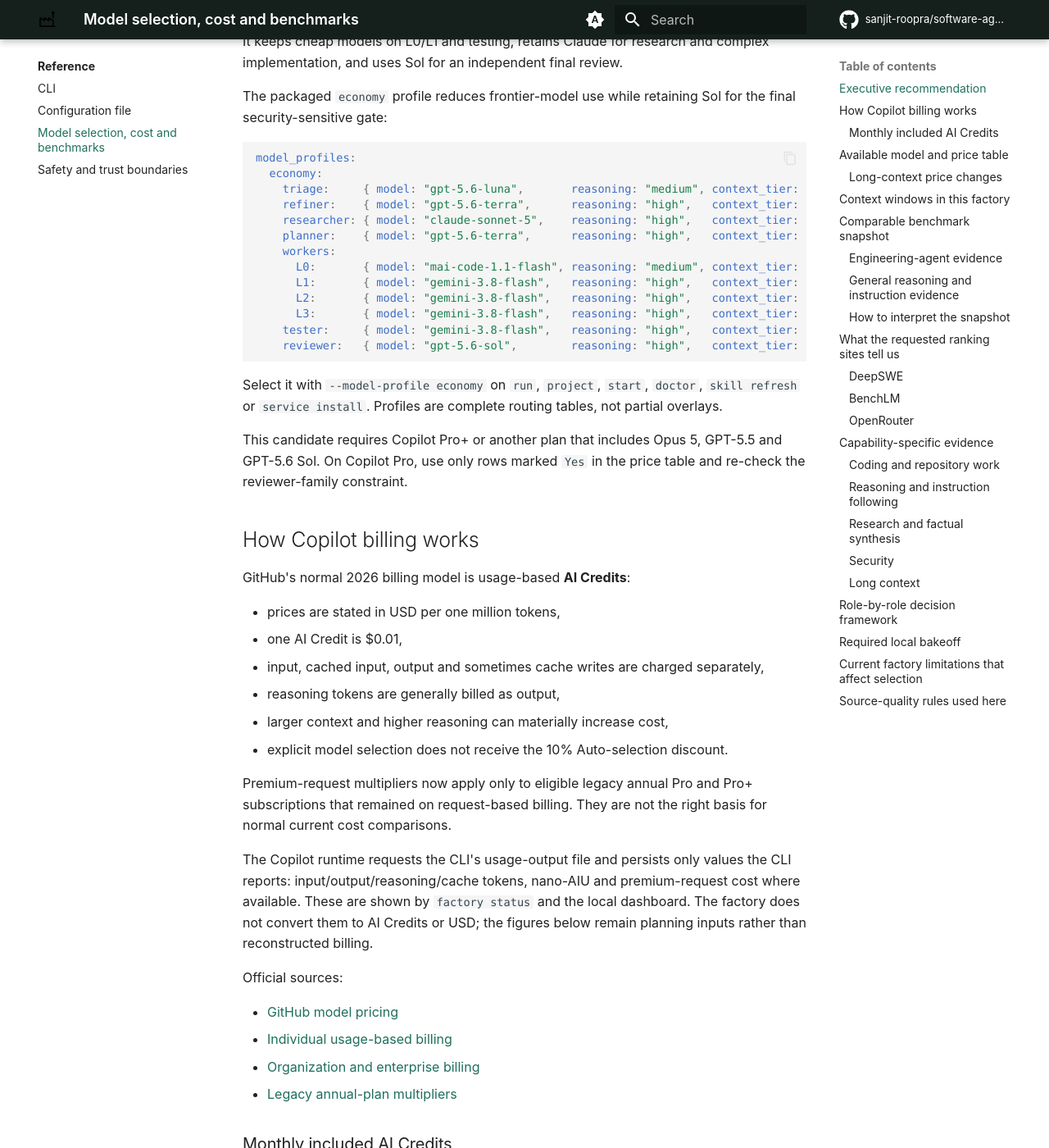
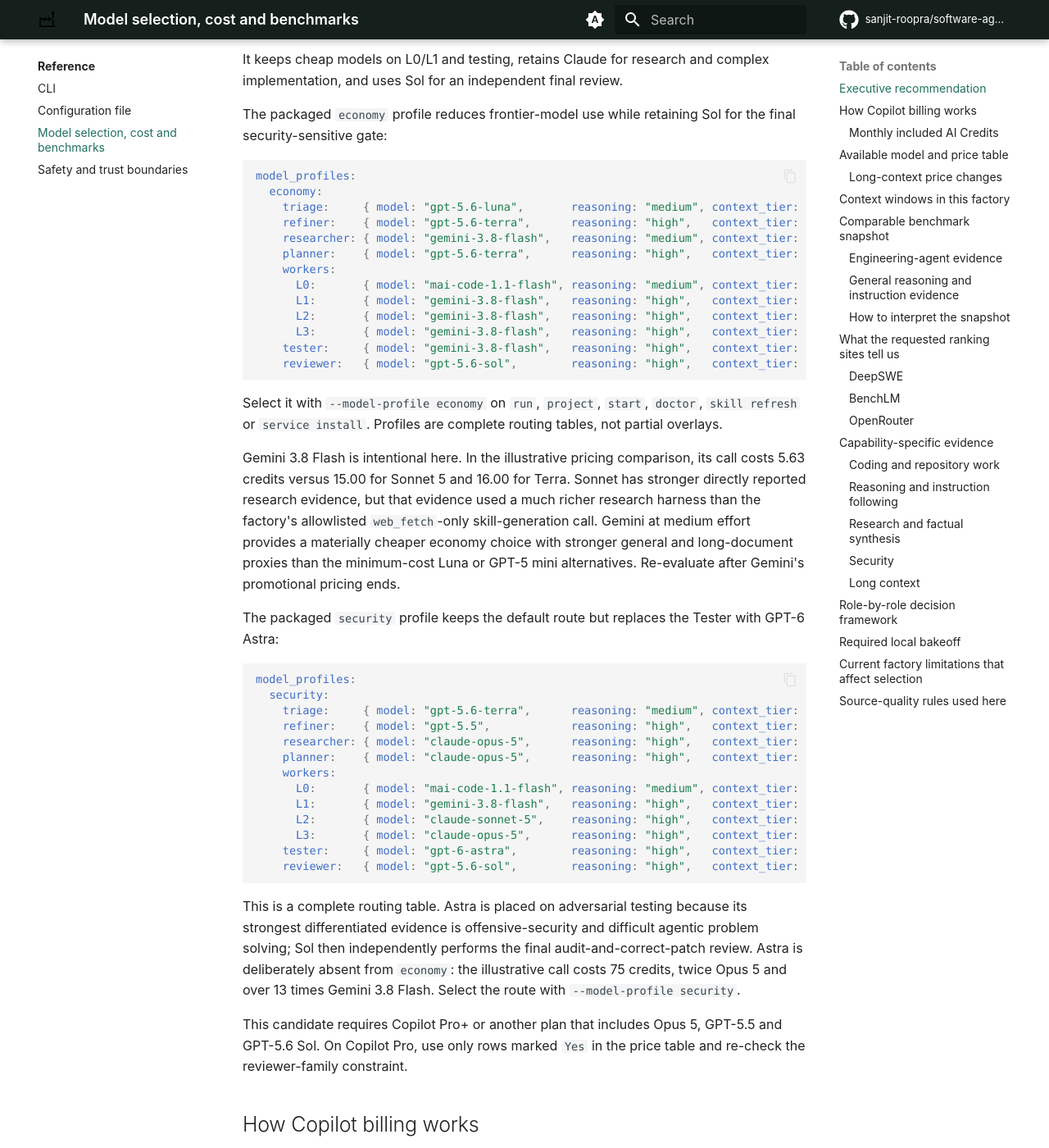
Before and after one commit to sanjit-roopra/software-agent-factory, an MkDocs documentation site: the page built from docs/reference/model-selection.md, in a window 1280 px wide and 1400 px high, scrolled down 2145 px. Shown: the whole window at 82% size. Built offline with MkDocs 1.6.1 and Material for MkDocs 9.7.7, drawn with Linux system fonts in a browser that asks for light colours; comment, search, counter and statistics services are not loaded; some of the changed text lies outside the part shown.

Commit message:
feat: refine economy and security model profiles
Use Gemini 3.8 Flash at medium effort for economy research, and add a security profile that pairs GPT-6 Astra testing with independent GPT-5.6 Sol review.

Co-authored-by: Copilot <223556219+Copilot@users.noreply.github.com>

````diff
--- a/docs/reference/model-selection.md
+++ b/docs/reference/model-selection.md
@@ -22,7 +22,7 @@ There is no single best model across every factory role.
 | --- | --- | --- |
 | Lowest-cost mechanical work | `mai-code-1.1-flash`, `gpt-5.6-luna` | Both cost about $0.016 for the illustrative small call below. MAI is coding-specialized; Luna has broader reasoning evidence. |
 | Cost-effective implementation | `gemini-3.8-flash`, `gpt-5.6-terra` | Gemini 3.8 has unusually strong DeepSWE results for its measured task cost. Terra offers broader reasoning evidence and selectable long context. |
-| Hard implementation | `claude-opus-5`, `gpt-5.6-sol` | Strong repository, terminal, research and security evidence. |
+| Hard implementation | `gpt-6-astra`, `claude-opus-5` | Astra leads the current DeepSWE comparison; Opus remains a strong lower-cost frontier alternative. |
 | Hard planning and novel reasoning | `gpt-6-astra`, `claude-opus-5` | Strongest current reasoning and agentic evidence, but expensive. |
 | Web research and synthesis | `claude-opus-5`, then `gpt-5.6-sol` | Best available exact-model BrowseComp and synthesis evidence, with major harness caveats. |
 | Cost-effective testing experiment | `gemini-3.8-flash`, `gpt-5.6-terra` | Attractive economics and coding evidence, but weaker Terminal-Bench 4 results than the frontier models; validate locally before adopting. |
@@ -64,7 +64,7 @@ model_profiles:
   economy:
     triage:     { model: "gpt-5.6-luna",       reasoning: "medium", context_tier: "default" }
     refiner:    { model: "gpt-5.6-terra",      reasoning: "high",   context_tier: "default" }
-    researcher: { model: "claude-sonnet-5",    reasoning: "high",   context_tier: "default" }
+    researcher: { model: "gemini-3.8-flash",   reasoning: "medium", context_tier: "default" }
     planner:    { model: "gpt-5.6-terra",      reasoning: "high",   context_tier: "default" }
     workers:
       L0:       { model: "mai-code-1.1-flash", reasoning: "medium", context_tier: "default" }
@@ -78,6 +78,42 @@ model_profiles:
 Select it with `--model-profile economy` on `run`, `project`, `start`,
 `doctor`, `skill refresh` or `service install`. Profiles are complete routing
 tables, not partial overlays.
+
+Gemini 3.8 Flash is intentional here. In the illustrative pricing comparison,
+its call costs 5.63 credits versus 15.00 for Sonnet 5 and 16.00 for Terra.
+Sonnet has stronger directly reported research evidence, but that evidence used
+a much richer research harness than the factory's allowlisted `web_fetch`-only
+skill-generation call. Gemini at medium effort provides a materially cheaper
+economy choice with stronger general and long-document proxies than the minimum-cost
+Luna or GPT-5 mini alternatives. Re-evaluate after Gemini's promotional pricing
+ends.
+
+The packaged `security` profile keeps the default route but replaces the
+Tester with GPT-6 Astra:
+
+```yaml
+model_profiles:
+  security:
+    triage:     { model: "gpt-5.6-terra",      reasoning: "medium", context_tier: "default" }
+    refiner:    { model: "gpt-5.5",            reasoning: "high",   context_tier: "default" }
+    researcher: { model: "claude-opus-5",      reasoning: "high",   context_tier: "default" }
+    planner:    { model: "claude-opus-5",      reasoning: "high",   context_tier: "default" }
+    workers:
+      L0:       { model: "mai-code-1.1-flash", reasoning: "medium", context_tier: "default" }
+      L1:       { model: "gemini-3.8-flash",   reasoning: "high",   context_tier: "default" }
+      L2:       { model: "claude-sonnet-5",    reasoning: "high",   context_tier: "default" }
+      L3:       { model: "claude-opus-5",      reasoning: "high",   context_tier: "default" }
+    tester:     { model: "gpt-6-astra",        reasoning: "high",   context_tier: "default" }
+    reviewer:   { model: "gpt-5.6-sol",        reasoning: "high",   context_tier: "default" }
+```
+
+This is a complete routing table. Astra is placed on adversarial testing
+because its strongest differentiated evidence is offensive-security
+and difficult agentic problem solving; Sol then independently performs the
+final audit-and-correct-patch review. Astra is deliberately absent from
+`economy`: the illustrative call costs 75 credits, twice Opus 5 and over 13
+times Gemini 3.8 Flash. Select the route with
+`--model-profile security`.
 
 This candidate requires Copilot Pro+ or another plan that includes Opus 5,
 GPT-5.5 and GPT-5.6 Sol. On Copilot Pro, use only rows marked `Yes` in the
@@ -428,7 +464,11 @@ research product rather than the bare model.
 - Claude Opus 5 has the strongest directly reported single-agent BrowseComp
   result among the candidates with available evidence.
 - GPT-5.6 Sol is close and remains a strong current Researcher.
-- Claude Sonnet 5 is the best-supported lower-cost research alternative.
+- Claude Sonnet 5 is the best-supported lower-cost research alternative when
+  research quality is preferred over the economy profile's larger savings.
+- Gemini 3.8 Flash is the economy Researcher: weaker direct research evidence,
+  but 62.5% cheaper than Sonnet in the illustrative call and well matched to
+  the factory's bounded, allowlisted documentation-synthesis task.
 - GPT-6 Astra has strong factuality and analytical proxies, but no exact
   directly comparable BrowseComp result was found in this review.
 
````
Also changed, not shown: docs/get-started/copilot.md (+5 -0 lines), docs/guides/operations.md (+3 -0 lines), docs/reference/configuration.md (+17 -2 lines), src/software_agent_factory/default_config.yaml (+44 -2 lines), 2 other files.
